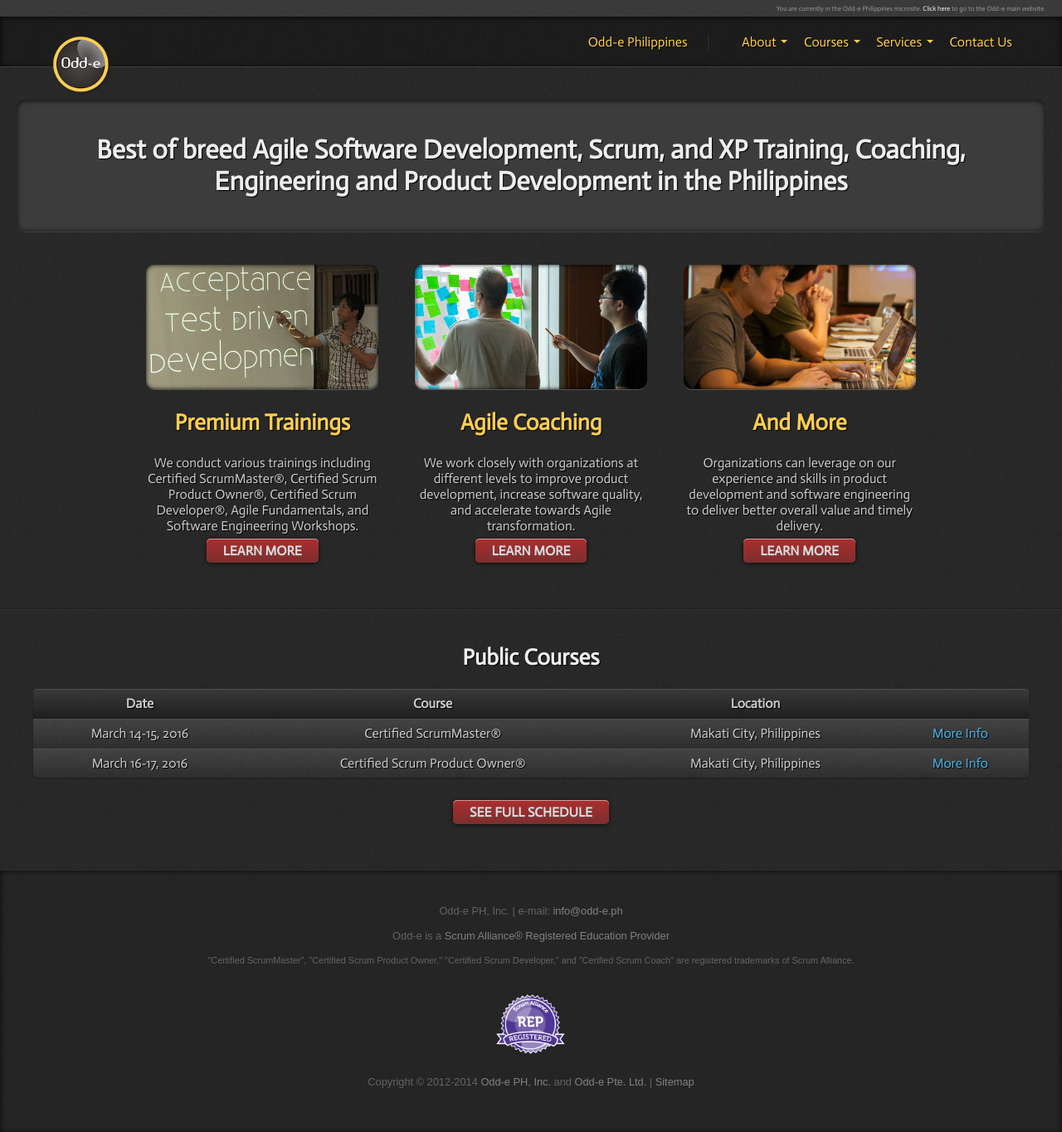
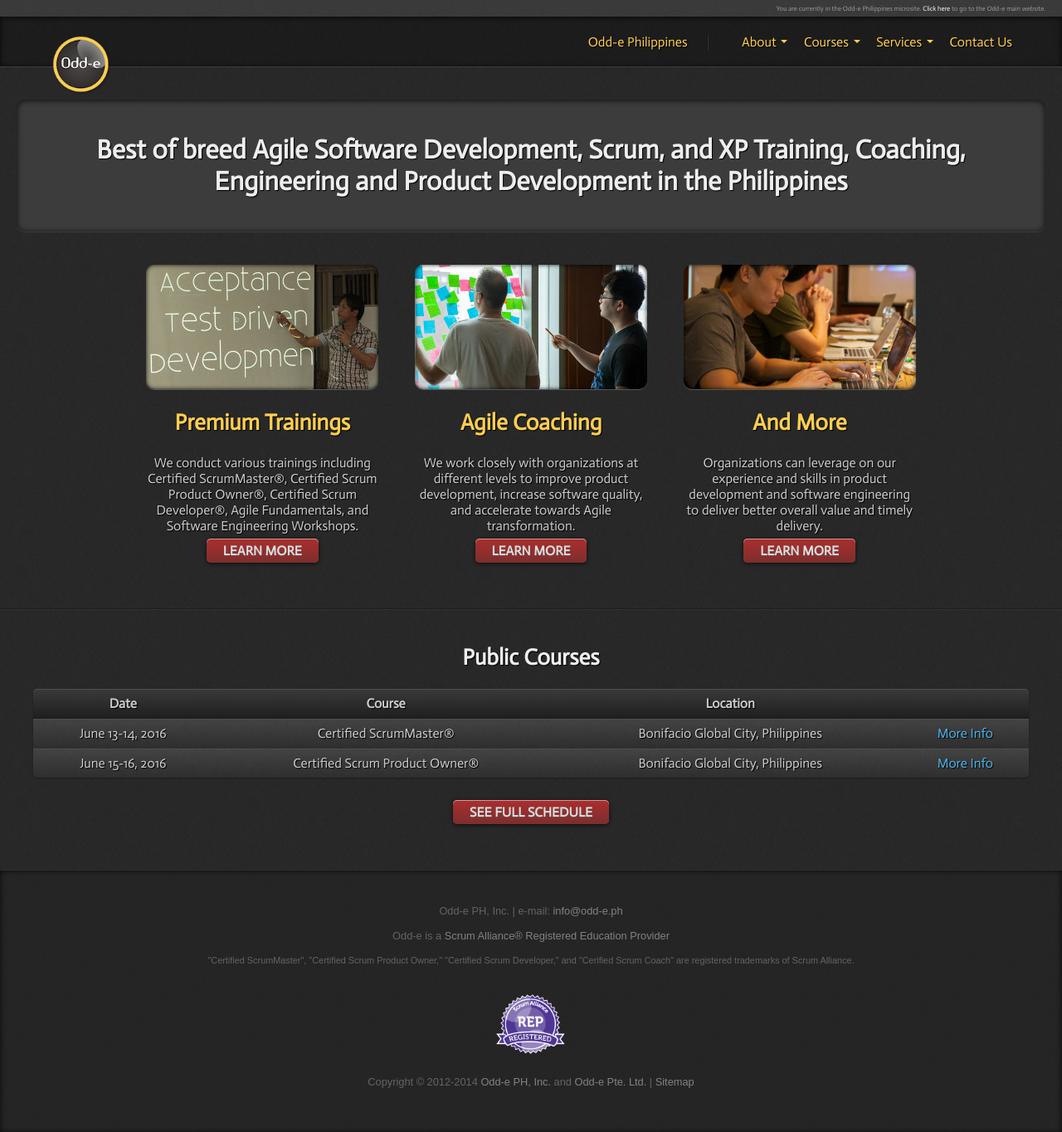
Before and after one commit to nerds-odd-e/odd-e.ph, a Jekyll site: the page built from index.html, in a window 1280 px wide. Shown: the whole page at 83% size. Built offline with Jekyll 4.4.1, drawn with Linux system fonts in a browser that asks for light colours.

Commit message:
CSM and CSPO 2016.03

```diff
--- a/_posts/2016-03-14-10-csm.html
+++ b/_posts/2016-06-13-11-csm.html
@@ -1,17 +1,17 @@
 ---
 layout: default
-title: Certified Scrum Master Course - March 14-15, 2016, Makati City, Philippines | Odd-e Philippines
-description: Certified Scrum Master Course on March 14-15, 2016 at Makati City, Philippines.
+title: Certified Scrum Master Course - June 13-14, 2016, Bonifacio Global City, Philippines | Odd-e Philippines
+description: Certified Scrum Master Course on June 13-14, 2016 at Bonifacio Global City, Philippines.
 course: Certified ScrumMaster&reg;
-schedule: March 14-15, 2016
-location: Makati City, Philippines
+schedule: June 13-14, 2016
+location: Bonifacio Global City, Philippines
 categories: courses certified-scrum-master
 ---
 
 <section>
   <hgroup>
     <h1>Certified ScrumMaster&reg; Course</h1>
-    <h2>March 14-15, 2016, Makati City, Philippines</h2>
+    <h2>June 13-14, 2016, Bonifacio Global City, Philippines</h2>
   </hgroup>
 </section>
 <ul class="nav nav-tabs">
--- a/_posts/2016-03-16-04-cspo.html
+++ b/_posts/2016-06-15-05-cspo.html
@@ -1,17 +1,17 @@
 ---
 layout: default
-title: Certified Scrum Product Owner Course - March 16-17, 2016, Makati City, Philippines | Odd-e Philippines
-description: Certified Scrum Product Owner Course on March 16-17, 2016 at Makati City, Philippines.
+title: Certified Scrum Product Owner Course - June 15-16, 2016, Bonifacio Global City, Philippines | Odd-e Philippines
+description: Certified Scrum Product Owner Course on June 15-16, 2016 at Bonifacio Global City, Philippines.
 course: Certified Scrum Product Owner&reg;
-schedule: March 16-17, 2016
-location: Makati City, Philippines
+schedule: June 15-16, 2016
+location: Bonifacio Global City, Philippines
 categories: courses certified-scrum-product-owner
 ---
 
 <section>
   <hgroup>
     <h1>Certified Scrum Product Owner&reg; Course</h1>
-    <h2>March 16-17, 2016, Makati City, Philippines</h2>
+    <h2>June 15-16, 2016, Bonifacio Global City, Philippines</h2>
   </hgroup>
 </section>
 <ul class="nav nav-tabs">
@@ -75,7 +75,7 @@
   </div>
   <div class="tab-pane" id="tab4">
     <h3>Location</h3>
-    <p>Makati City, Philippines</p>
+    <p>Bonifacio Global City, Philippines</p>
 
     <h3>Cost</h3>
     <p>The course fee is PHP 50,000.00 (VAT Excl.)<br/>15% Group Discount available for those registering as groups of 3 or more.</p>
```
